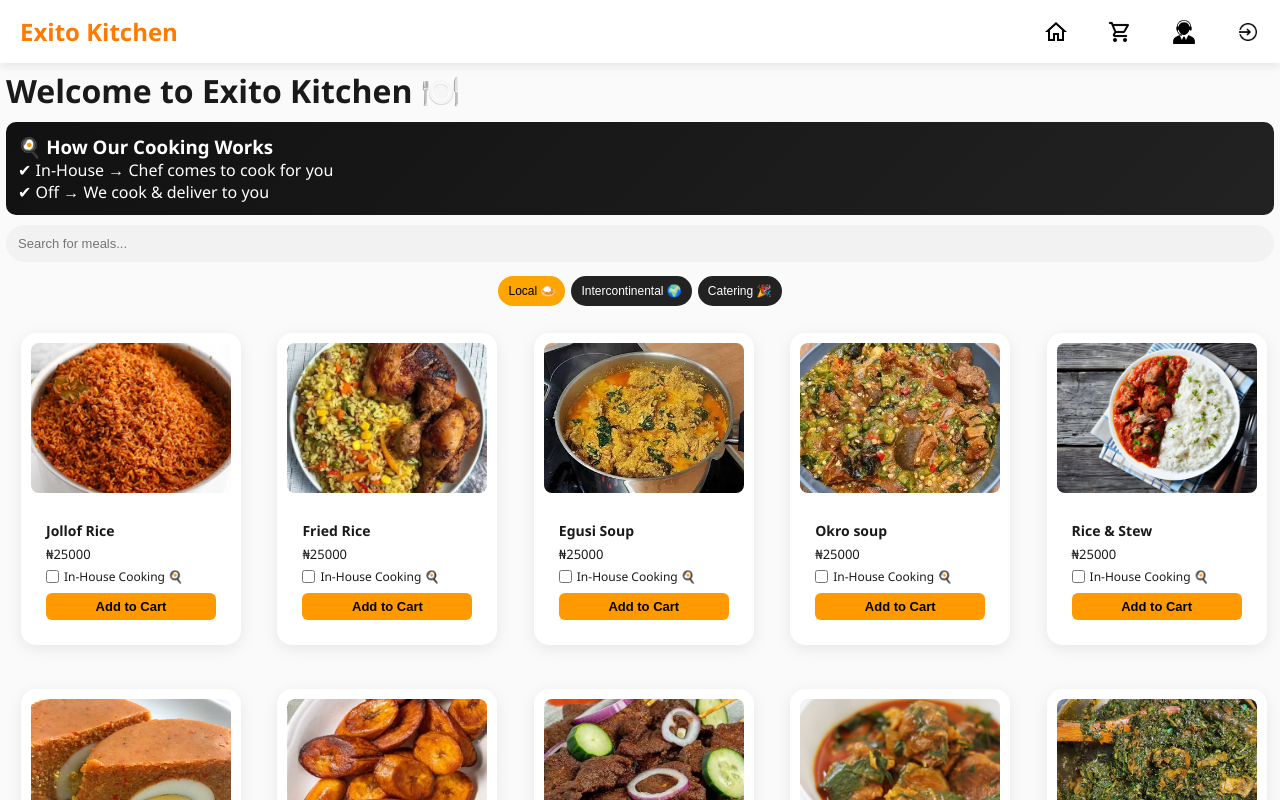
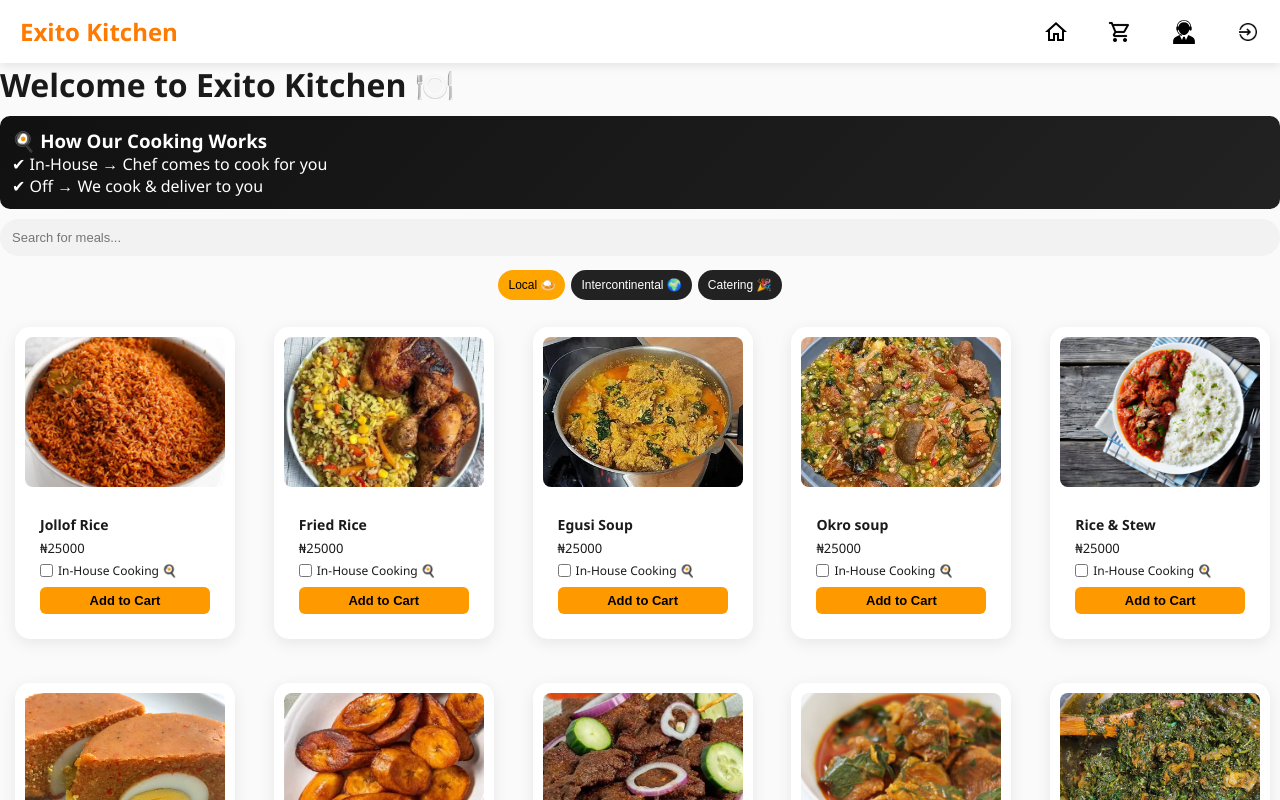
Before and after one commit to Apexlt/Exito-kitchen, a React (Vite) app: page / in a window 1280 px wide. Shown: the top 800 px of the page. Built offline with nearby package versions, Linux system fonts and the light colour scheme.

Commit message:
Update Home.css

```diff
--- a/src/pages/Home.css
+++ b/src/pages/Home.css
@@ -14,7 +14,6 @@ html, body {
 .home-page {
   width: 100%;
   max-width: 100%;
-  padding: 6px;
 }
 
 /* INFO */
```
